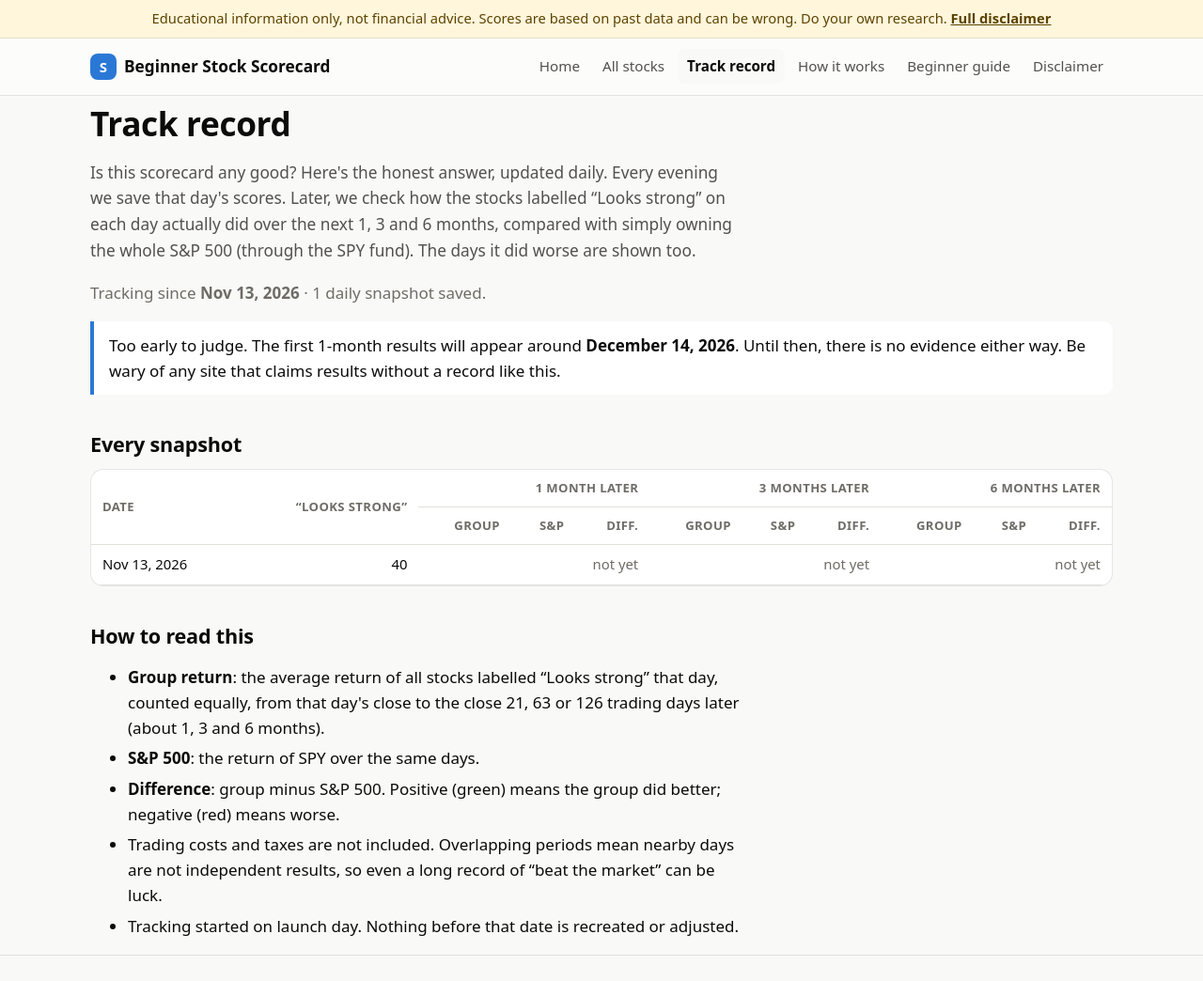
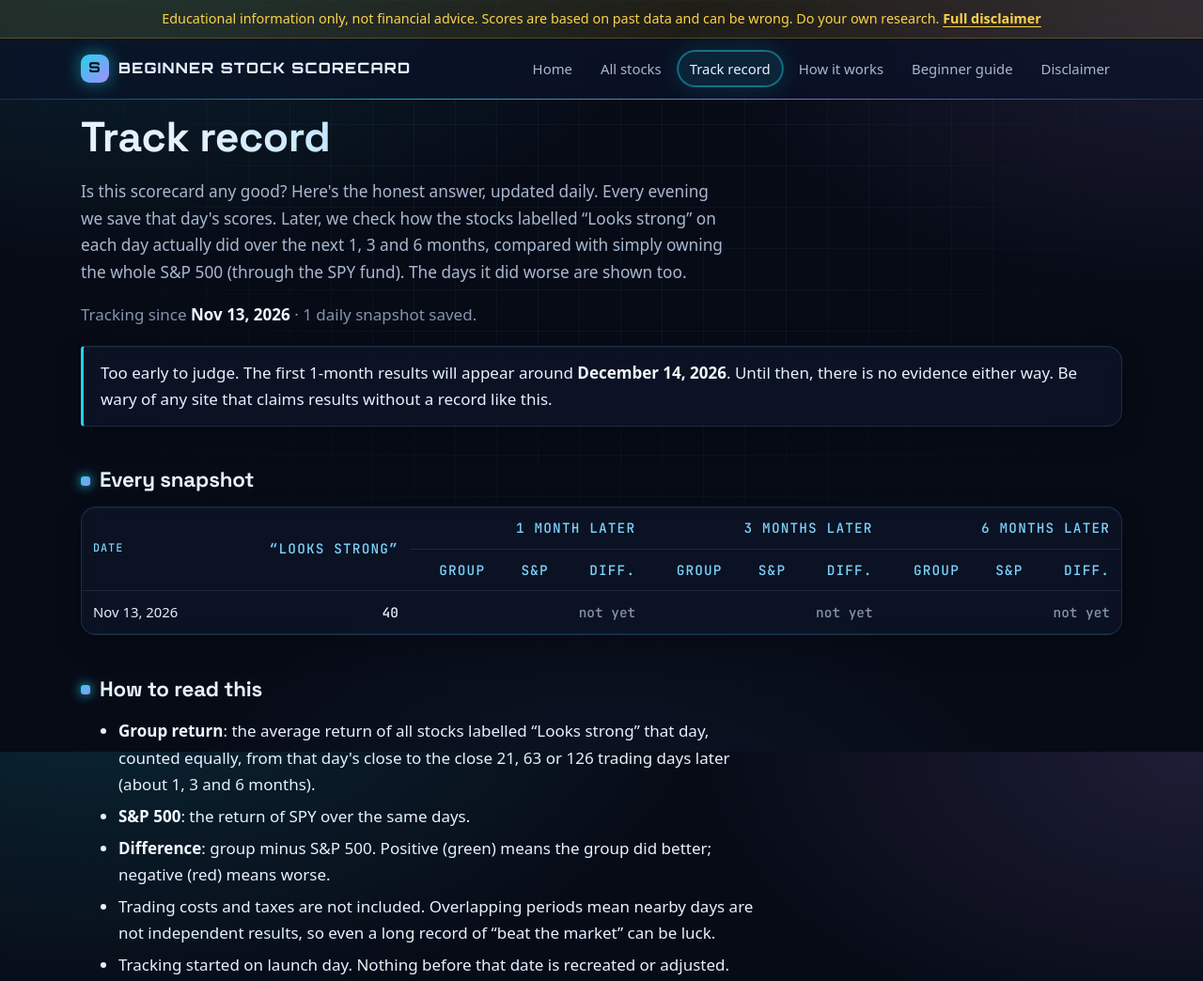
Before and after one commit to andrewmonas/beginner-stock-scorecard, a plain HTML site: page site/track-record.html in a window 1280 px wide. Shown: the top 1044 px of the page at 94% size. Drawn offline with nearby package versions, Linux system fonts and the light colour scheme.

Commit message:
Futuristic theme: dark glass panels, neon accents, techy fonts
Co-Authored-By: Claude Opus 5.5 <noreply@anthropic.com>

```diff
--- a/site/css/style.css
+++ b/site/css/style.css
@@ -1,142 +1,214 @@
+/* Futuristic theme: dark glass, neon edges. Data colors stay on the validated palette. */
+@import url("https://fonts.googleapis.com/css2?family=Orbitron:wght@600;800&family=Space+Grotesk:wght@500;700&family=JetBrains+Mono:wght@500;700&display=swap");
+
 :root {
-  color-scheme: light;
-  --page: #f9f9f7;
-  --surface: #fcfcfb;
-  --card: #ffffff;
-  --ink: #0b0b0b;
-  --ink-2: #52514e;
-  --muted: #6e6c66;
-  --grid: #e1e0d9;
-  --axis: #c3c2b7;
-  --border: rgba(11, 11, 11, 0.10);
-  --accent: #2a78d6;
-  --s1: #2a78d6;   /* price / main series */
-  --s2: #eb6834;   /* 50-day average */
-  --s3: #1baf7a;   /* 200-day average */
-  --good: #0ca30c; --good-ink: #006300;
-  --warn: #fab219; --warn-ink: #8a5a00;
-  --bad: #d03b3b;  --bad-ink: #b02a2a;
-  --banner-bg: #fff6dc; --banner-ink: #5c4300;
-  --radius: 14px;
-  --shadow: 0 1px 2px rgba(0,0,0,.04), 0 4px 16px rgba(0,0,0,.04);
-  font-family: system-ui, -apple-system, "Segoe UI", Roboto, sans-serif;
-}
-@media (prefers-color-scheme: dark) {
-  :root {
-    color-scheme: dark;
-    --page: #0d0d0d; --surface: #1a1a19; --card: #1a1a19;
-    --ink: #f0efec; --ink-2: #c3c2b7; --muted: #9a988f;
-    --grid: #2c2c2a; --axis: #383835; --border: rgba(255,255,255,0.10);
-    --accent: #3987e5; --s1: #3987e5; --s2: #d95926; --s3: #199e70;
-    --good-ink: #2fbf2f; --warn-ink: #fab219; --bad-ink: #e66767;
-    --banner-bg: #2b2412; --banner-ink: #f3d68a;
-    --shadow: none;
-  }
+  color-scheme: dark;
+  --page: #070b16;
+  --surface: rgba(12, 19, 38, 0.72);
+  --card: rgba(15, 23, 44, 0.62);
+  --card-solid: #0f172c;
+  --ink: #e6f1ff;
+  --ink-2: #a9b8d0;
+  --muted: #8494ad;
+  --grid: rgba(148, 163, 184, 0.14);
+  --axis: rgba(148, 163, 184, 0.32);
+  --border: rgba(56, 189, 248, 0.18);
+  --border-strong: rgba(34, 211, 238, 0.55);
+  --accent: #22d3ee;      /* neon cyan: links, focus, decoration */
+  --accent-2: #a78bfa;    /* neon violet: decoration */
+  --glow: 0 0 0 1px rgba(34, 211, 238, 0.35), 0 0 28px rgba(34, 211, 238, 0.18);
+  /* chart series: validated dark-mode palette steps */
+  --s1: #3987e5;   /* price / main series */
+  --s2: #d95926;   /* 50-day average */
+  --s3: #199e70;   /* 200-day average */
+  --good: #0ca30c; --good-ink: #4ade80;
+  --warn: #fab219; --warn-ink: #fbbf24;
+  --bad: #d03b3b;  --bad-ink: #f87171;
+  --banner-bg: rgba(251, 191, 36, 0.10); --banner-ink: #fcd34d;
+  --radius: 16px;
+  --font-body: system-ui, -apple-system, "Segoe UI", Roboto, sans-serif;
+  --font-head: "Space Grotesk", var(--font-body);
+  --font-brand: "Orbitron", var(--font-head);
+  --font-num: "JetBrains Mono", ui-monospace, "Cascadia Mono", Consolas, monospace;
+  font-family: var(--font-body);
 }
 
 * { box-sizing: border-box; }
 html { -webkit-text-size-adjust: 100%; }
-body { margin: 0; background: var(--page); color: var(--ink); line-height: 1.6; font-size: 17px; }
-a { color: var(--accent); }
+body {
+  margin: 0; color: var(--ink); line-height: 1.65; font-size: 17px; min-height: 100vh;
+  background:
+    radial-gradient(1100px 600px at 8% -10%, rgba(34, 211, 238, 0.14), transparent 60%),
+    radial-gradient(900px 520px at 100% 0%, rgba(167, 139, 250, 0.14), transparent 60%),
+    radial-gradient(800px 600px at 50% 120%, rgba(57, 135, 229, 0.10), transparent 60%),
+    var(--page);
+  background-attachment: fixed;
+}
+/* faint holographic grid */
+body::before {
+  content: ""; position: fixed; inset: 0; pointer-events: none; z-index: -1;
+  background-image:
+    linear-gradient(rgba(56, 189, 248, 0.06) 1px, transparent 1px),
+    linear-gradient(90deg, rgba(56, 189, 248, 0.06) 1px, transparent 1px);
+  background-size: 44px 44px;
+  mask-image: radial-gradient(ellipse at 50% 0%, #000 30%, transparent 75%);
+  -webkit-mask-image: radial-gradient(ellipse at 50% 0%, #000 30%, transparent 75%);
+}
+a { color: var(--accent); text-underline-offset: 3px; }
+a:hover { text-shadow: 0 0 12px rgba(34, 211, 238, 0.6); }
+:focus-visible { outline: 2px solid var(--accent); outline-offset: 3px; border-radius: 6px; }
 img, svg, canvas { max-width: 100%; }
-h1, h2, h3 { line-height: 1.25; letter-spacing: -0.01em; }
-h1 { font-size: clamp(1.6rem, 4vw, 2.2rem); margin: 0.2em 0 0.3em; }
-h2 { font-size: 1.35rem; margin: 1.8em 0 0.6em; }
-h3 { font-size: 1.1rem; margin: 1.2em 0 0.4em; }
-.wrap { max-width: 1120px; margin: 0 auto; padding: 0 16px; }
+h1, h2, h3 { font-family: var(--font-head); line-height: 1.2; letter-spacing: -0.01em; }
+h1 {
+  font-size: clamp(1.8rem, 4.6vw, 2.8rem); margin: 0.3em 0 0.35em; color: var(--ink);
+  background: linear-gradient(92deg, #e6f1ff 10%, #7dd3fc 55%, #c4b5fd 90%);
+  -webkit-background-clip: text; background-clip: text; -webkit-text-fill-color: transparent;
+}
+h2 { font-size: 1.4rem; margin: 2em 0 0.6em; display: flex; align-items: center; gap: 10px; }
+h2::before {
+  content: ""; width: 10px; height: 10px; border-radius: 3px; flex: none;
+  background: linear-gradient(135deg, var(--accent), var(--accent-2)); box-shadow: 0 0 12px var(--accent);
+}
+h3 { font-size: 1.12rem; margin: 1.3em 0 0.4em; color: #c7e9ff; }
+.wrap { max-width: 1140px; margin: 0 auto; padding: 0 16px; }
 .lede { color: var(--ink-2); font-size: 1.08rem; max-width: 70ch; }
 .muted { color: var(--muted); }
 .small { font-size: 0.88rem; }
-.prose { max-width: 72ch; }
-.prose li { margin: 0.3em 0; }
+.prose { max-width: 74ch; }
+.prose li { margin: 0.35em 0; }
+strong { color: #f1f7ff; }
 
 /* ---------- disclaimer banner ---------- */
 .disclaimer-banner {
-  background: var(--banner-bg); color: var(--banner-ink); font-size: 0.92rem;
-  padding: 8px 16px; text-align: center; border-bottom: 1px solid var(--border);
+  background: var(--banner-bg); color: var(--banner-ink); font-size: 0.9rem;
+  padding: 8px 16px; text-align: center; border-bottom: 1px solid rgba(251, 191, 36, 0.25);
+  backdrop-filter: blur(8px);
 }
-.disclaimer-banner a { color: inherit; font-weight: 600; }
+.disclaimer-banner a { color: inherit; font-weight: 700; }
 .demo-banner { background: var(--bad); color: #fff; text-align: center; padding: 8px 16px; font-weight: 700; }
 
 /* ---------- header / nav ---------- */
-.site-header { background: var(--surface); border-bottom: 1px solid var(--border); position: sticky; top: 0; z-index: 10; }
-.site-header .wrap { display: flex; align-items: center; gap: 16px; min-height: 60px; flex-wrap: wrap; }
-.brand { font-weight: 800; color: var(--ink); text-decoration: none; font-size: 1.08rem; display: flex; align-items: center; gap: 8px; }
-.brand-mark { width: 28px; height: 28px; border-radius: 8px; background: var(--accent); color: #fff; display: grid; place-items: center; font-size: 15px; }
+.site-header {
+  background: var(--surface); border-bottom: 1px solid var(--border); position: sticky; top: 0; z-index: 10;
+  backdrop-filter: blur(14px) saturate(140%); -webkit-backdrop-filter: blur(14px) saturate(140%);
+}
+.site-header::after {
+  content: ""; position: absolute; left: 0; right: 0; bottom: -1px; height: 1px;
+  background: linear-gradient(90deg, transparent, var(--accent), var(--accent-2), transparent); opacity: 0.7;
+}
+.site-header .wrap { display: flex; align-items: center; gap: 16px; min-height: 64px; flex-wrap: wrap; }
+.brand {
+  font-family: var(--font-brand); font-weight: 800; color: var(--ink); text-decoration: none;
+  font-size: 0.98rem; letter-spacing: 0.08em; text-transform: uppercase; display: flex; align-items: center; gap: 10px;
+}
+.brand:hover { text-shadow: none; }
+.brand-mark {
+  width: 30px; height: 30px; border-radius: 9px; color: #04121a; display: grid; place-items: center; font-size: 15px;
+  background: linear-gradient(135deg, var(--accent), var(--accent-2)); box-shadow: 0 0 18px rgba(34, 211, 238, 0.55);
+}
 .nav { display: flex; gap: 4px; flex-wrap: wrap; margin-left: auto; }
-.nav a { color: var(--ink-2); text-decoration: none; padding: 6px 10px; border-radius: 8px; font-size: 0.95rem; }
-.nav a:hover { background: var(--page); color: var(--ink); }
-.nav a.active { color: var(--ink); background: var(--page); font-weight: 600; }
-.nav-toggle { display: none; margin-left: auto; background: none; border: 1px solid var(--border); color: var(--ink);
-  border-radius: 8px; padding: 6px 10px; font-size: 1rem; }
+.nav a {
+  color: var(--ink-2); text-decoration: none; padding: 6px 12px; border-radius: 999px; font-size: 0.93rem;
+  border: 1px solid transparent; transition: color .15s, border-color .15s, background .15s;
+}
+.nav a:hover { color: var(--ink); border-color: var(--border); background: rgba(34, 211, 238, 0.06); text-shadow: none; }
+.nav a.active { color: var(--ink); border-color: var(--border-strong); background: rgba(34, 211, 238, 0.10); box-shadow: var(--glow); }
+.nav-toggle {
+  display: none; margin-left: auto; background: rgba(34, 211, 238, 0.08); border: 1px solid var(--border-strong);
+  color: var(--ink); border-radius: 10px; padding: 6px 12px; font: inherit; font-size: 0.95rem;
+}
 @media (max-width: 760px) {
-  .nav-toggle { display: block; }
-  .nav { display: none; width: 100%; flex-direction: column; padding-bottom: 10px; }
+  .site-header .wrap { flex-wrap: wrap; gap: 10px; }
+  .brand { flex: 1 1 0; min-width: 0; font-size: 0.8rem; letter-spacing: 0.05em; line-height: 1.3; }
+  .nav-toggle { display: block; flex: none; }
+  .nav { display: none; width: 100%; flex-direction: column; padding-bottom: 12px; }
   .nav.open { display: flex; }
 }
 
-main { padding: 20px 0 48px; }
-footer { border-top: 1px solid var(--border); padding: 24px 0 40px; color: var(--muted); font-size: 0.9rem; }
+main { padding: 22px 0 56px; }
+footer { border-top: 1px solid var(--border); padding: 26px 0 44px; color: var(--muted); font-size: 0.9rem; background: rgba(7, 11, 22, 0.6); }
 
-/* ---------- cards ---------- */
-.grid { display: grid; gap: 14px; grid-template-columns: repeat(auto-fill, minmax(260px, 1fr)); }
-.card {
-  background: var(--card); border: 1px solid var(--border); border-radius: var(--radius); padding: 16px;
-  box-shadow: var(--shadow); color: inherit; text-decoration: none; display: block;
+/* ---------- glass cards ---------- */
+.grid { display: grid; gap: 16px; grid-template-columns: repeat(auto-fill, minmax(262px, 1fr)); }
+.card, .stat, .chart-box, .table-wrap, .callout {
+  background: var(--card); border: 1px solid var(--border); border-radius: var(--radius);
+  backdrop-filter: blur(10px); -webkit-backdrop-filter: blur(10px);
+  box-shadow: inset 0 1px 0 rgba(255, 255, 255, 0.04), 0 10px 30px rgba(0, 0, 0, 0.25);
 }
-a.card:hover { border-color: var(--accent); }
+.card { padding: 16px; color: inherit; text-decoration: none; display: block; position: relative; overflow: hidden; }
+.card::before {
+  content: ""; position: absolute; inset: 0 0 auto 0; height: 2px;
+  background: linear-gradient(90deg, transparent, var(--accent), var(--accent-2), transparent); opacity: 0.55;
+}
+a.card { transition: transform .18s ease, border-color .18s ease, box-shadow .18s ease; }
+a.card:hover { border-color: var(--border-strong); box-shadow: var(--glow); transform: translateY(-3px); text-shadow: none; }
 .card-top { display: flex; justify-content: space-between; align-items: flex-start; gap: 10px; }
-.card .ticker { font-weight: 800; font-size: 1.1rem; }
+.card .ticker { font-family: var(--font-num); font-weight: 700; font-size: 1.12rem; letter-spacing: 0.04em; color: #c7e9ff; }
 .card .name { color: var(--ink-2); font-size: 0.92rem; }
-.score-num { font-size: 1.9rem; font-weight: 800; line-height: 1; text-align: right; }
-.score-num small { font-size: 0.8rem; color: var(--muted); font-weight: 500; }
+.score-num {
+  font-family: var(--font-num); font-size: 2rem; font-weight: 700; line-height: 1; text-align: right; color: #f1f7ff;
+  text-shadow: 0 0 18px rgba(34, 211, 238, 0.45);
+}
+.score-num small { font-size: 0.75rem; color: var(--muted); font-weight: 500; text-shadow: none; }
 .card .reason { font-size: 0.93rem; color: var(--ink-2); margin: 8px 0 0; }
-.spark { display: block; width: 100%; height: 44px; margin-top: 10px; }
+.spark { display: block; width: 100%; height: 46px; margin-top: 10px; filter: drop-shadow(0 0 6px rgba(57, 135, 229, 0.55)); }
 
-.badge { display: inline-flex; align-items: center; gap: 5px; font-size: 0.82rem; font-weight: 700;
-  padding: 2px 9px; border-radius: 999px; border: 1px solid currentColor; white-space: nowrap; }
+.badge {
+  display: inline-flex; align-items: center; gap: 6px; font-size: 0.8rem; font-weight: 700; letter-spacing: 0.02em;
+  padding: 3px 10px; border-radius: 999px; border: 1px solid currentColor; white-space: nowrap;
+  background: rgba(255, 255, 255, 0.03); box-shadow: 0 0 12px -3px currentColor;
+}
 .badge.strong { color: var(--good-ink); }
 .badge.mixed { color: var(--warn-ink); }
 .badge.weak { color: var(--bad-ink); }
 
-.stats { display: grid; gap: 12px; grid-template-columns: repeat(auto-fit, minmax(150px, 1fr)); margin: 16px 0; }
-.stat { background: var(--card); border: 1px solid var(--border); border-radius: var(--radius); padding: 12px 14px; }
-.stat .v { font-size: 1.5rem; font-weight: 800; }
+.stats { display: grid; gap: 14px; grid-template-columns: repeat(auto-fit, minmax(150px, 1fr)); margin: 18px 0; }
+.stat { padding: 14px 16px; }
+.stat .v { font-family: var(--font-num); font-size: 1.7rem; font-weight: 700; color: #f1f7ff; text-shadow: 0 0 16px rgba(34, 211, 238, 0.35); }
 .stat .k { color: var(--muted); font-size: 0.85rem; }
 
 /* ---------- score breakdown bars ---------- */
-.part { margin: 14px 0; }
+.part { margin: 16px 0; }
 .part-head { display: flex; justify-content: space-between; gap: 10px; font-weight: 600; }
-.bar { height: 12px; background: var(--grid); border-radius: 6px; overflow: hidden; margin: 6px 0; }
-.bar > span { display: block; height: 100%; background: var(--s1); border-radius: 6px; }
+.part-head > span:last-child { font-family: var(--font-num); }
+.bar { height: 10px; background: rgba(148, 163, 184, 0.14); border-radius: 6px; overflow: hidden; margin: 7px 0; }
+.bar > span { display: block; height: 100%; background: var(--accent); border-radius: 6px; box-shadow: 0 0 12px rgba(34, 211, 238, 0.7); }
 .part p { margin: 4px 0; color: var(--ink-2); font-size: 0.93rem; }
 
 /* ---------- charts ---------- */
-.chart-box { background: var(--card); border: 1px solid var(--border); border-radius: var(--radius); padding: 14px; }
+.chart-box { padding: 16px; }
 .chart-box canvas { width: 100% !important; }
 .legend { display: flex; gap: 16px; flex-wrap: wrap; font-size: 0.88rem; color: var(--ink-2); margin-bottom: 8px; }
-.legend i { display: inline-block; width: 14px; height: 3px; border-radius: 2px; vertical-align: middle; margin-right: 6px; }
-.two-col { display: grid; gap: 18px; grid-template-columns: 1fr; }
+.legend i { display: inline-block; width: 16px; height: 3px; border-radius: 2px; vertical-align: middle; margin-right: 6px; box-shadow: 0 0 6px currentColor; }
+.two-col { display: grid; gap: 20px; grid-template-columns: 1fr; }
 @media (min-width: 900px) { .two-col { grid-template-columns: 3fr 2fr; } }
 
 /* ---------- table ---------- */
-.controls { display: flex; gap: 10px; flex-wrap: wrap; margin: 12px 0; }
+.controls { display: flex; gap: 10px; flex-wrap: wrap; margin: 14px 0; }
 .controls input, .controls select {
-  font: inherit; font-size: 0.95rem; padding: 8px 10px; border-radius: 10px; border: 1px solid var(--border);
-  background: var(--card); color: var(--ink); min-width: 0;
+  font: inherit; font-size: 0.95rem; padding: 9px 12px; border-radius: 12px; border: 1px solid var(--border);
+  background: rgba(12, 19, 38, 0.8); color: var(--ink); min-width: 0;
 }
+.controls input:focus, .controls select:focus { outline: none; border-color: var(--border-strong); box-shadow: var(--glow); }
 .controls input { flex: 1 1 220px; }
-.table-wrap { overflow-x: auto; background: var(--card); border: 1px solid var(--border); border-radius: var(--radius); }
+.controls select option { background: var(--card-solid); }
+.table-wrap { overflow-x: auto; }
 table { border-collapse: collapse; width: 100%; font-size: 0.93rem; }
-th, td { padding: 9px 12px; text-align: left; border-bottom: 1px solid var(--grid); white-space: nowrap; }
-td.num, th.num { text-align: right; font-variant-numeric: tabular-nums; }
-th { font-size: 0.82rem; color: var(--muted); font-weight: 600; text-transform: uppercase; letter-spacing: 0.03em; }
+th, td { padding: 10px 12px; text-align: left; border-bottom: 1px solid var(--grid); white-space: nowrap; }
+td.num, th.num { text-align: right; font-family: var(--font-num); font-variant-numeric: tabular-nums; font-size: 0.9rem; }
+th { font-family: var(--font-num); font-size: 0.74rem; color: #7dd3fc; font-weight: 500; text-transform: uppercase; letter-spacing: 0.08em; }
 th button { all: unset; cursor: pointer; }
 th button:hover { color: var(--ink); }
 th button:focus-visible { outline: 2px solid var(--accent); outline-offset: 2px; }
-tbody tr:hover { background: var(--page); }
+tbody tr { transition: background .12s; }
+tbody tr:hover { background: rgba(34, 211, 238, 0.06); }
 .pos { color: var(--good-ink); } .neg { color: var(--bad-ink); }
 
-.callout { border-left: 4px solid var(--accent); background: var(--card); padding: 12px 16px; border-radius: 0 10px 10px 0; margin: 16px 0; }
-.callout.warn { border-left-color: var(--bad); }
-.pill-row { display: flex; gap: 8px; flex-wrap: wrap; }
+.callout { border-left: 3px solid var(--accent); padding: 14px 18px; margin: 18px 0; border-radius: 4px var(--radius) var(--radius) 4px; }
+.callout.warn { border-left-color: var(--bad-ink); }
+.pill-row { display: flex; gap: 8px; flex-wrap: wrap; align-items: center; }
+
+@media (prefers-reduced-motion: reduce) {
+  *, *::before, *::after { transition: none !important; }
+  a.card:hover { transform: none; }
+}
```
